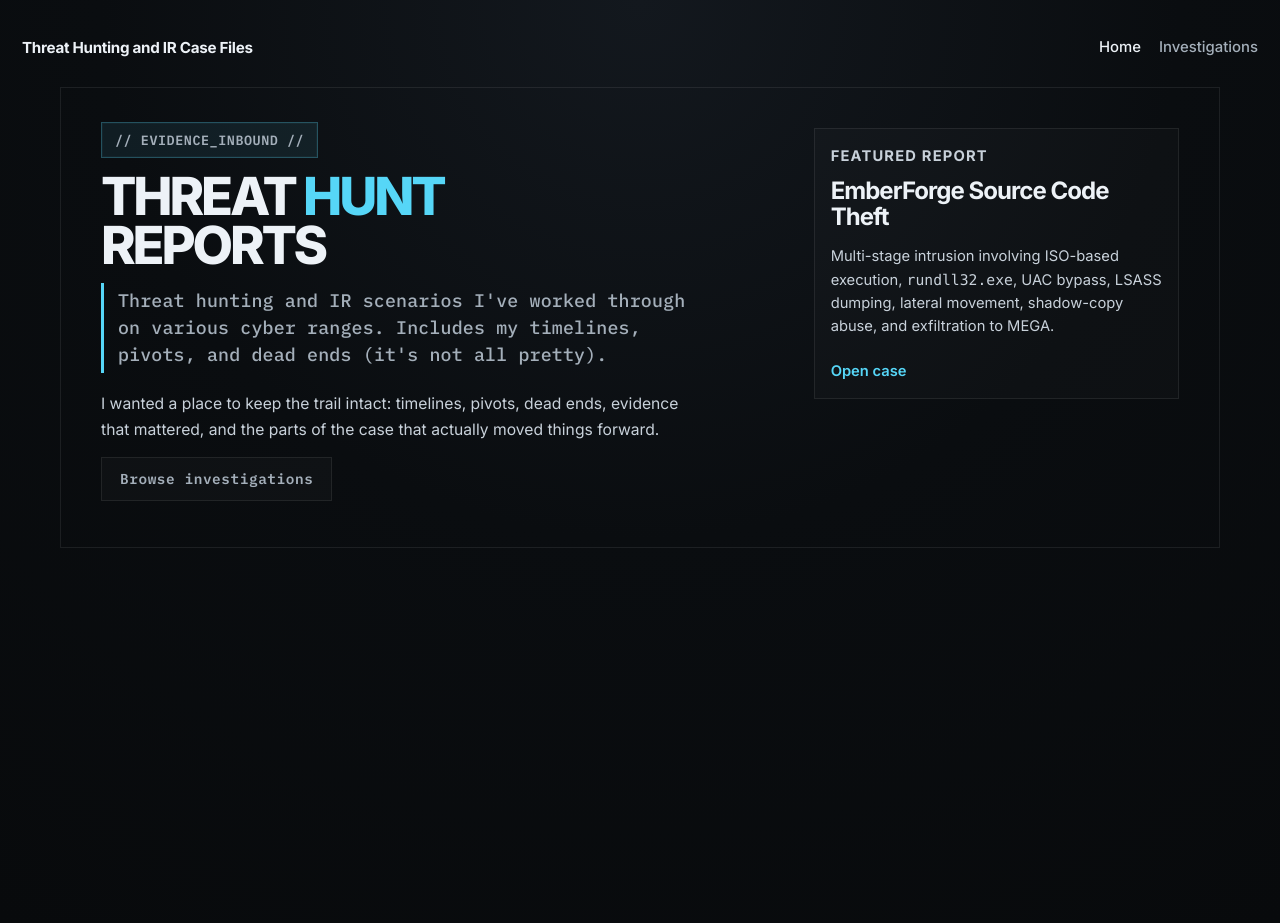
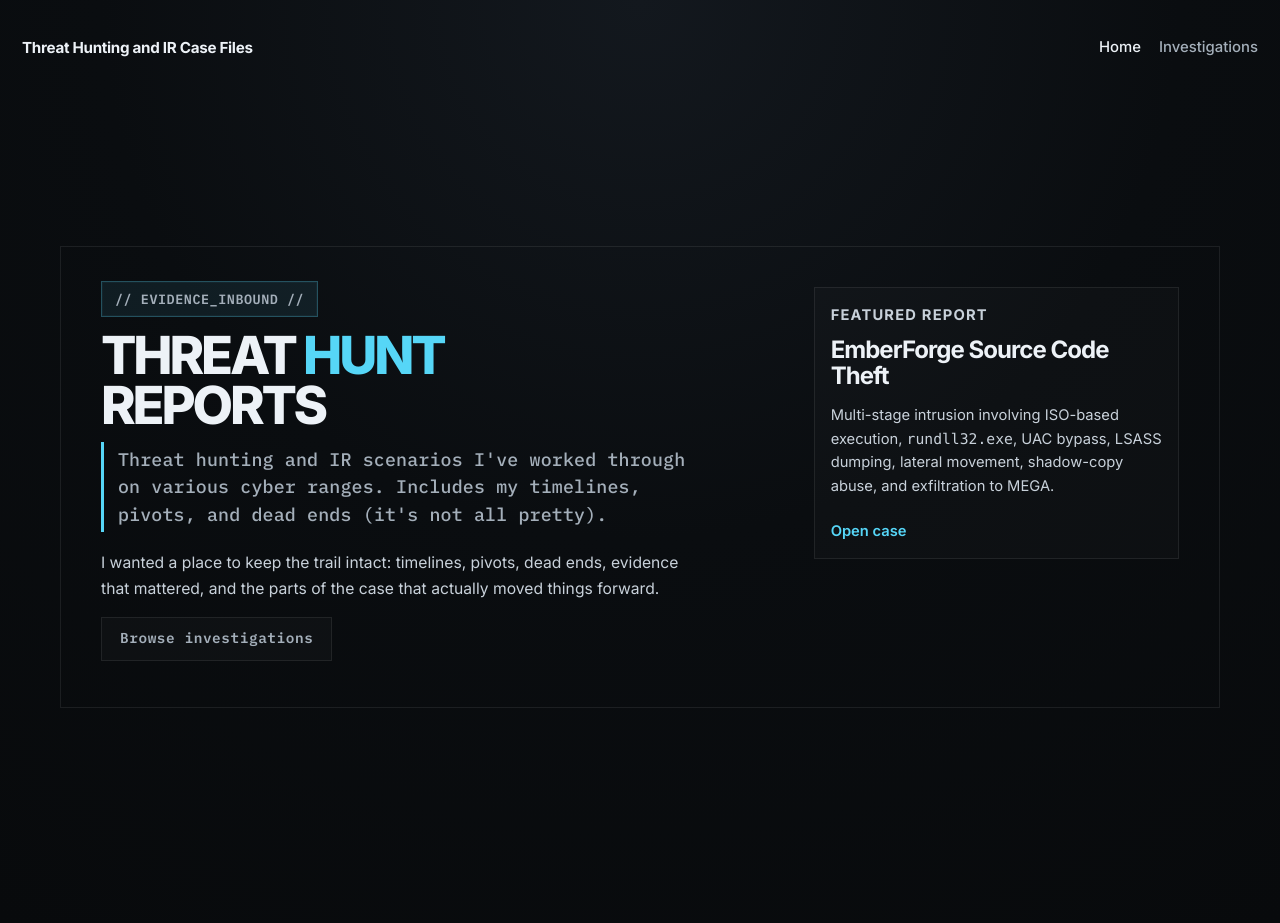
Before and after one commit to j-manli/j-manli.github.io, a Jekyll site: the page built from index.md, in a window 1280 px wide. Built offline with Jekyll 4.4.1, drawn with Linux system fonts in a browser that asks for light colours.

Commit message:
Update site.css

```diff
--- a/assets/css/site.css
+++ b/assets/css/site.css
@@ -805,3 +805,19 @@ code {
   border-radius: 0 !important;
   padding: 4px 0 4px 14px !important;
 }
+
+
+.hero-wrap {
+  min-height: calc(100vh - 120px) !important;
+  display: grid !important;
+  place-items: center !important;
+  padding-top: 0 !important;
+}
+
+.hero-card {
+  margin: 0 auto !important;
+}
+
+.accent {
+  color: #56d6f7 !important;
+}
```
